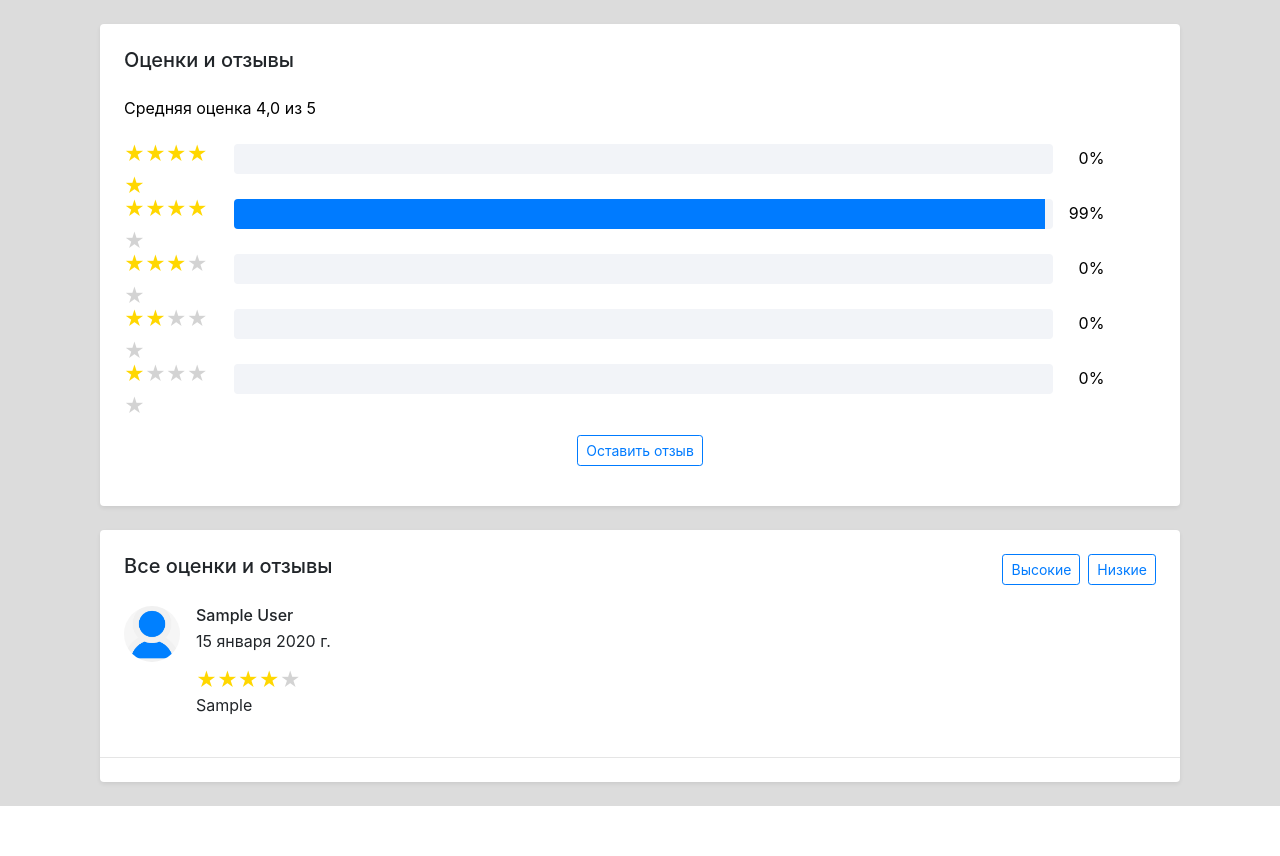
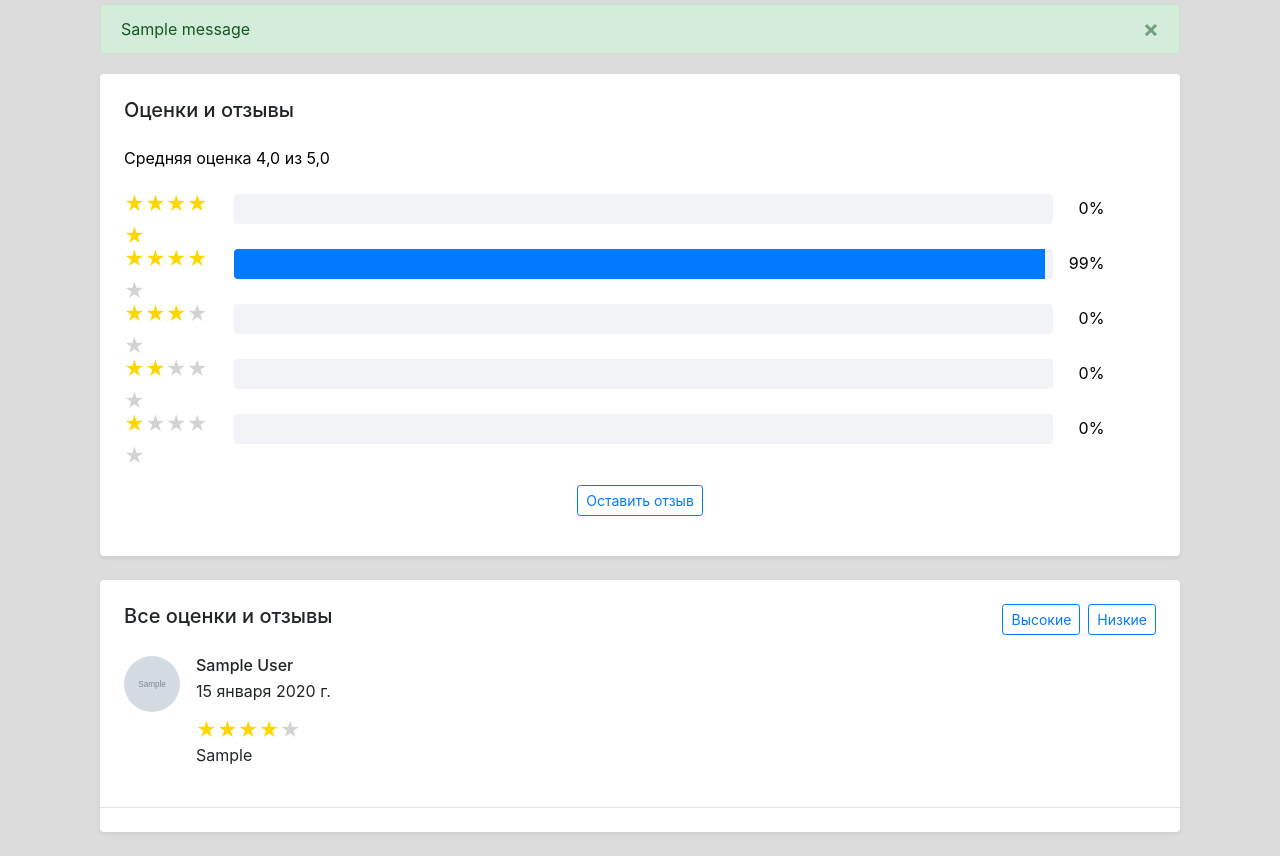
Before and after one commit to saltitc/booking, a Django app: page /feedback/ in a window 1280 px wide. Shown: the part 56-912 px from the top of the page. Before the commit the page ends 862 px from the top, so only its background shows below. Run offline with Django 4.2, Linux system fonts and the light colour scheme; tables that the repository leaves empty hold one stand-in row (values such as "Sample post"); grey boxes marked "Sample" are stand-in pictures; one stand-in notice (Sample message) is shown; parts of the project's set-up code (start-up, migrations or seed data) failed here and were passed over; some libraries are stand-ins or nearby versions.

Commit message:
added users avatars in feedback list, fixed bugs

```diff
--- a/feedback/templates/feedback/feedback_form.html
+++ b/feedback/templates/feedback/feedback_form.html
@@ -57,7 +57,7 @@
 
             <div class="col-lg-7 contact-form__wrapper p-5 order-lg-1">
                 <!-- Alerts -->
-                {% if messages or form.non_field_errors or form.errors %}
+                {% if messages or form.errors %}
                     <div class="alert
                          {% if messages %} alert-success {% else %} alert-warning {% endif %}
                          alert-dismissible fade show" role="alert">
--- a/feedback/templates/feedback/feedback_list.html
+++ b/feedback/templates/feedback/feedback_list.html
@@ -10,13 +10,24 @@
             <div class="tab-content" id="pills-tabContent">
                 <div class="tab-pane fade active show" id="pills-reviews" role="tabpanel"
                      aria-labelledby="pills-reviews-tab">
-
+                    <!-- Alerts -->
+                    {% if messages %}
+                    <div class="alert alert-success alert-dismissible fade show" role="alert">
+                        {% for message in messages %}
+                            {{ message }}
+                        {% endfor %}
+                        <button type="button" class="close" data-dismiss="alert" aria-label="Close">
+                            <span aria-hidden="true">&times;</span>
+                        </button>
+                    </div>
+                    {% endif %}
+                    <!-- End alerts -->
                     <div class="bg-white rounded shadow-sm p-4 mb-4 clearfix graph-star-rating"
                          style="margin-top: 20px">
                         <h5 class="mb-0 mb-4">Оценки и отзывы</h5>
                         <!-- Review statistics -->
                         <div class="graph-star-rating-header">
-                            <p class="text-black mb-4 mt-2">Средняя оценка {{ percents.average }} из 5</p>
+                            <p class="text-black mb-4 mt-2">Средняя оценка {{ percents.average }} из 5,0</p>
                         </div>
                         <div class="graph-star-rating-body">
                             {% for percent in percents.percents %}
@@ -34,9 +45,9 @@
 
                                 <div class="rating-list-center">
                                     <div class="progress">
-                                        <div style="width: {{ percent.percent }}%" aria-valuemax="5" aria-valuemin="0" aria-valuenow="5"
+                                        <div style="width: {{ percent.percent }}%"
+                                             aria-valuemax="5" aria-valuemin="0" aria-valuenow="5"
                                              role="progressbar" class="progress-bar bg-primary">
-                                            <span class="sr-only">80% Complete (danger)</span>
                                         </div>
                                     </div>
                                 </div>
@@ -64,7 +75,8 @@
                                 <div class="reviews-members pt-4 pb-4">
                                     <div class="media">
                                         <img alt="Generic placeholder image"
-                                             src="{% static 'img/team1.jpeg' %}"
+                                             src="{% if user.image %} {{ user.image.url }}
+                                                   {% else %} {% static 'img/default_avatar.jpg' %} {% endif %}"
                                              class="mr-3 rounded-pill">
                                         <div class="media-body">
                                             <div class="reviews-members-header">
@@ -130,6 +142,7 @@
                         {% endif %}
                         <!-- End of user's feedback -->
                     </div>
+
                     <div class="bg-white rounded shadow-sm p-4 mb-4 restaurant-detailed-ratings-and-reviews">
                         <!-- Filters -->
                         <a href="{% url 'feedback:rating' 'low' %}"
@@ -147,7 +160,8 @@
                         <div class="reviews-members pt-4 pb-4">
                             <div class="media">
                                 <img alt="Generic placeholder image"
-                                     src="{% static 'img/team1.jpeg' %}"
+                                     src="{% if feed.user.image %} {{ feed.user.image.url }}
+                                            {% else %} {% static 'img/default_avatar.jpg' %} {% endif %}"
                                      class="mr-3 rounded-pill">
 
                                 <div class="media-body">
@@ -160,10 +174,10 @@
                                         </p>
                                         <div class="rating-mini">
                                             {% for _ in feed.rating|range %}
-                                            <span class="active"></span>
+                                                <span class="active"></span>
                                             {% endfor %}
                                             {% for _ in feed.rating|range:5 %}
-                                            <span></span>
+                                                <span></span>
                                             {% endfor %}
                                         </div>
                                     </div>
--- a/feedback/views.py
+++ b/feedback/views.py
@@ -52,7 +52,7 @@ class FeedbackFormView(TitleMixin, FormView):
     """
     form_class = FeedbackForm
     template_name = 'feedback/feedback_form.html'
-    success_url = reverse_lazy('feedback:provide_feedback')
+    success_url = reverse_lazy('feedback:feedback_list')
     title = 'Оставить отзыв'
 
     def form_valid(self, form):
```
